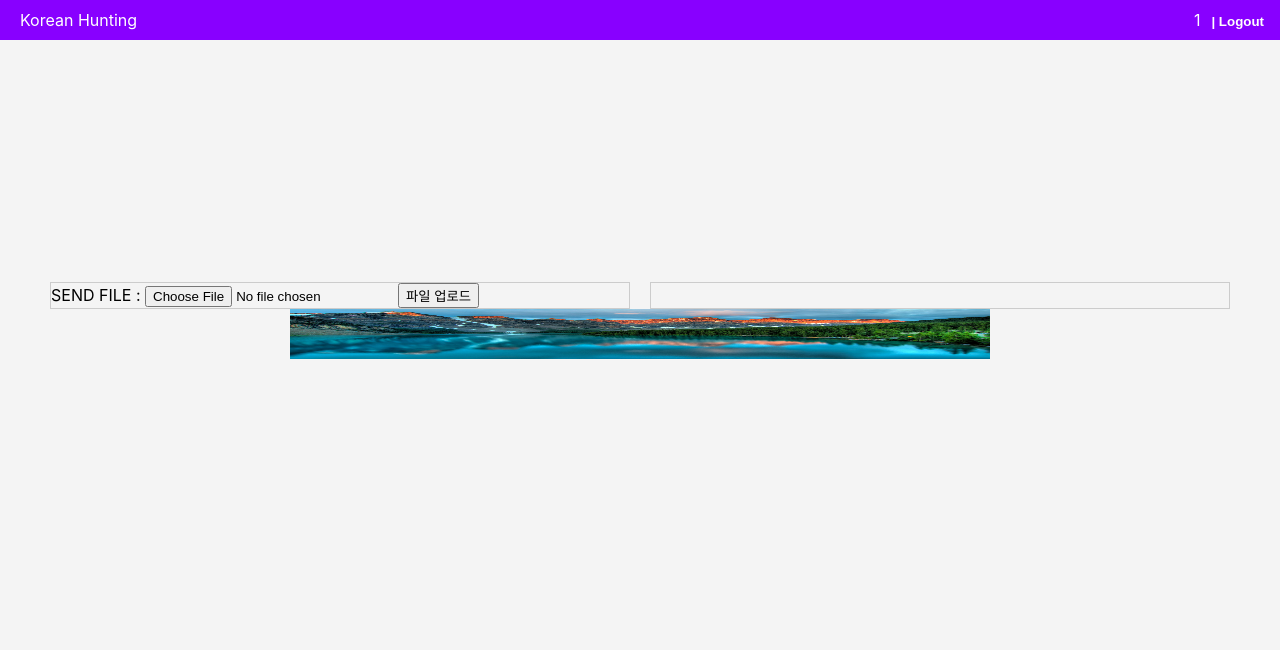
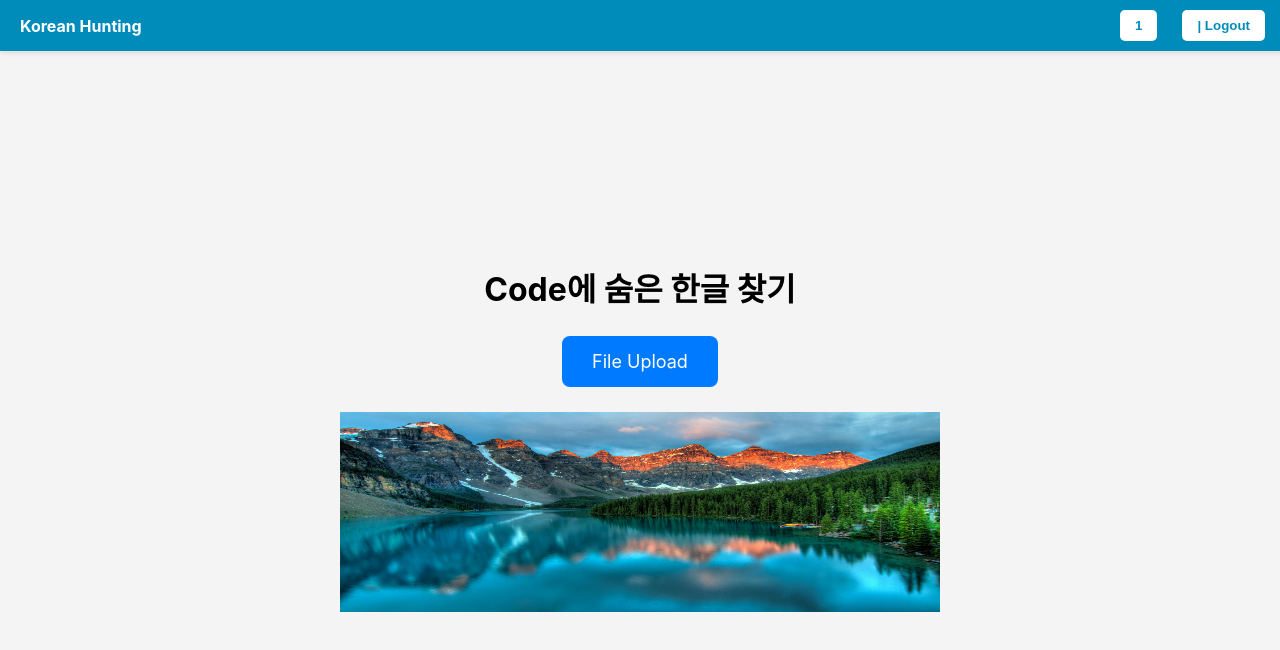
Before and after one commit to dukbong/Korean_Hunting_Front, a React (Create React App) app: page /dashboard in a window 1280 px wide. Shown: the top 650 px of the page. Built offline with nearby package versions, Linux system fonts and the light colour scheme; sample sign-in values are in the browser's storage.

Commit message:
첨부 및 스타일, 계층 구조 화

```diff
--- a/src/App.js
+++ b/src/App.js
@@ -8,7 +8,7 @@ import Login from "./component/login"; // 로그인 컴포넌트
 import SignUp from "./component/join"; // 로그인 컴포넌트
 import Info from "./component/info"; // 다른 페이지 컴포넌트
 import Dashboard from "./component/dashboard"; // 다른 페이지 컴포넌트
-import Navigation from './component/navigation';
+import Navigation from "./component/navigation";
 import AdminUsers from "./component/admin";
 
 function App() {
@@ -21,7 +21,7 @@ function App() {
           <Route path="/join" element={<SignUp />} />
           <Route path="/dashboard" element={<Dashboard />} />
           <Route path="/info" element={<Info />} />
-        <Route path="/admin/get/users" element = {<AdminUsers />} />
+          <Route path="/admin/get/users" element={<AdminUsers />} />
           <Route path="*" element={<Navigate to="/dashboard" />} />
         </Routes>
       </Router>
--- a/src/component/css/dashboard.css
+++ b/src/component/css/dashboard.css
@@ -1,28 +1,90 @@
+h1 {
+  text-align: center;
+  margin-top: calc(100% - 60%); /* 뷰포트 높이에서 20px과 네비게이션 바 높이를 뺀 값으로 상단 여백 설정 */
+}
+
 .dashboard-container {
   display: flex;
-    width: 100vw; /* 웹 페이지의 전체 가로 길이 */
+  justify-content: center;
+  align-items: center;
+  flex-direction: column;
 }
 
-  .file-upload-container,
-  .scroll-container {
-    flex: 1; /* 가로 방향으로 동일한 공간을 차지하도록 설정 */
-    border: 1px solid #ccc;
+.content {
+  width: 600px;
+  max-height: 200px;
+  /* padding: 20px; */
+  border: 1px #ccc;
+  overflow: auto; /* 스크롤 추가 */
+}
+
+.file-info p {
+  color: #333; /* 글자색 변경 */
+  font-size: 16px; /* 폰트 사이즈 수정 */
+  margin-bottom: 10px;
 }
 
 .file-upload-container {
-    margin-right: 10px; /* 왼쪽과 오른쪽 사이 간격 조정 */
-    margin-left: 50px;
+  /* border: 1px solid #ccc; */
+  border-radius: 8px;
+  padding: 20px;
+  text-align: center;
 }
 
-  .scroll-container {
-    overflow-y: scroll; /* 세로 스크롤바 표시 */
-    margin-left: 10px; /* 왼쪽 여백 추가 */
-    margin-right: 50px;
+.file {
+  display: inline-block;
+  margin-bottom: 20px;
+}
+
+.file > input[type='file'] {
+  display: none;
+}
+
+.file > label {
+  font-size: 18px;
+  cursor: pointer;
+  background-color: #007bff;
+  color: white;
+  padding: 15px 30px;
+  border-radius: 8px;
+  transition: background-color 0.3s;
+}
+
+.file > label:hover {
+  background-color: #0056b3;
+}
+
+.file-info {
+  font-size: 16px;
+  margin-bottom: 10px;
+}
+
+.upload-button {
+  font-size: 18px;
+  cursor: pointer;
+  background-color: #28a745;
+  color: white;
+  border: none;
+  border-radius: 8px;
+  padding: 15px 30px;
+  transition: background-color 0.3s;
+  margin-top: 20px;
+}
+
+.upload-button:hover {
+  background-color: #218838;
 }
 
 .ad-image {
-    width: 700px;
-    height: 50px;
-    display: block;
-    margin: 0 auto; /* 수평 가운데 정렬 */
+  width: auto; /* 이미지의 너비를 자동으로 조정하여 비율을 유지합니다. */
+  width: 600px; /* 이미지가 컨테이너를 넘어가지 않도록 최대 너비를 설정합니다. */
+  max-height: 200px; /* 이미지의 최대 높이를 설정합니다. */
 }
+
+.content p {
+  margin: 5px 0;
+}
+
+.content p.red {
+  color: red;
+}
--- /dev/null
+++ b/src/component/css/info.css
@@ -0,0 +1,31 @@
+.jenkins-user-info-container {
+    width: 90%;
+    max-width: 400px;
+    margin: 0 auto;
+    padding: 20px;
+    background-color: #f4f4f4;
+    border: 1px solid #ccc;
+    border-radius: 5px;
+  }
+
+  .jenkins-user-info-heading {
+    margin-bottom: 20px;
+  }
+
+  .jenkins-user-info-table {
+    width: 100%;
+    border-collapse: collapse;
+  }
+
+  .jenkins-user-info-table td {
+    padding: 8px;
+    border-bottom: 1px solid #ddd;
+  }
+
+  .jenkins-user-info-table td:first-child {
+    font-weight: bold;
+  }
+
+  .jenkins-user-info-table td:last-child {
+    text-align: right;
+  }
--- a/src/component/css/navigation.css
+++ b/src/component/css/navigation.css
@@ -5,20 +5,23 @@
   top: 0;
   left: 0;
   width: 100%;
-    background: #80F;
+  background: #008CBA; /* 배경색 변경 */
   padding: 10px;
   display: flex;
   justify-content: space-between;
   align-items: center;
+  box-shadow: 0px 2px 5px rgba(0, 0, 0, 0.1); /* 그림자 추가 */
+  /* z-index: 1000; */
 }
 
 .nav-container .left-content {
-    color: white; /* 텍스트를 하얀색으로 설정 */
-    margin-left: 10px; /* 왼쪽 여백 추가 */
+  color: white;
+  margin-left: 10px;
+  cursor: pointer; /* 마우스 커서 변경 */
 }
 
-  .nav-container .right-content {
-    text-align: right;
+.nav-container .left-content span {
+  font-weight: bold; /* 글자 두껍게 */
 }
 
 .nav-container .right-content ul {
@@ -30,23 +33,27 @@
 }
 
 .nav-container .right-content ul li {
-    margin-left: 5px;
-  }
-
-  .nav-container .right-content ul li:first-child {
-    margin-left: 5px;
+  margin-left: 20px; /* 간격 조정 */
 }
 
 .nav-container .right-content span {
   color: white;
+  font-weight: bold;
 }
 
 .nav-container .right-content button {
-    font-weight: bolder;
+  font-weight: bold;
+  color: #008CBA; /* 버튼 색상 변경 */
+  background-color: white;
+  border: none;
+  border-radius: 5px;
+  cursor: pointer;
+  padding: 8px 15px;
+  margin-right: 25px;
+  transition: background-color 0.3s, color 0.3s; /* 변화 부드럽게 */
+}
+
+.nav-container .right-content button:hover {
+  background-color: #005f6b; /* 호버 시 색상 변경 */
   color: white;
-    background-color: transparent;
-    border: none;
-    cursor: pointer;
-    margin-left: auto; /* 로그아웃 버튼을 오른쪽으로 이동 */
-    margin-right: 20px; /* 오른쪽 여백 추가 */
 }
--- a/src/component/css/signup.css
+++ b/src/component/css/signup.css
@@ -25,7 +25,8 @@
 }
 
 .jenkins-signup-input input,
-  .jenkins-signup-button {
+.jenkins-signup-button,
+.back-button {
   width: calc(100% - 20px);
   padding: 8px;
   font-size: 16px;
@@ -33,7 +34,7 @@
 
 .jenkins-signup-button {
   margin-top: 10px;
-    background-color: #008CBA;
+  background-color: #008CBA; /* 파란 계열 */
   color: white;
   border: none;
   border-radius: 5px;
@@ -44,3 +45,17 @@
 .jenkins-signup-button:hover {
   background-color: #005f6b;
 }
+
+.back-button {
+  margin-top: 10px;
+  background-color: #ff6347; /* 붉은 계열 */
+  color: white;
+  border: none;
+  border-radius: 5px;
+  cursor: pointer;
+  transition: background-color 0.3s ease;
+}
+
+.back-button:hover {
+  background-color: #cc4c3e;
+}
--- a/src/component/dashboard.jsx
+++ b/src/component/dashboard.jsx
@@ -16,33 +16,116 @@ function DashBoard() {
   }, [navigate]);
 
   const [file, setFile] = useState(null);
-
+  const [modifyDate, setModifyDate] = useState("");
+  const [directory, setDirectory] = useState("");
   // 파일 선택 시 실행되는 함수
   const handleFileChange = (e) => {
     const selectedFile = e.target.files[0];
     setFile(selectedFile);
+    if(selectedFile){
+      DateConvertString(selectedFile.lastModifiedDate);
+    }else{
+      setModifyDate("");
+    }
+  };
+
+  // 파일의 마지막 수정 시간
+  const DateConvertString = (fileDate) =>{
+    const fileModifyDate = fileDate;
+    const date = new Date(fileModifyDate);
+    const koreaOffset = 9 * 60 * 60 * 1000; // 한국 표준시는 GMT+9
+    date.setTime(date.getTime() + koreaOffset);
+    const year = date.getFullYear();
+    const month = String(date.getMonth() + 1).padStart(2, "0"); // getMonth()는 0부터 시작하므로 1을 더하고, 두 자리 숫자로 만듭니다.
+    const day = String(date.getDate()).padStart(2, "0");
+    const hour = String(date.getHours()).padStart(2, "0");
+    const minute = String(date.getMinutes()).padStart(2, "0");
+    const second = String(date.getSeconds()).padStart(2, "0");
+    setModifyDate(year + "-" + month + "-" + day + " " + hour + ":" + minute + ":" + second);
   };
 
   // 파일 업로드 시 실행되는 함수
   const handleUpload = () => {
     if (file) {
-      console.log("Uploading file:", file);
+      console.log(file);
+      const formData = new FormData();
+      formData.append("file", file);
+
+      const token = localStorage.getItem("token");
+
+      axiosInstance.post("/file/upload", formData, {
+        headers : {
+          Authorization: `Bearer ${token}`,
+          'Content-Type': 'multipart/form-data'
+        }
+      })
+      .then((res) => {
+        console.log(convertToHierarchy(res.data.directory));
+        setDirectory(res.data.directory);
+      })
+      .catch((err) => {
+        console.log(err);
+      })
     } else {
       alert("파일을 선택해주세요.");
     }
   };
 
+  // 계층으로 표현하기 위한 함수... 아직 작성중.
+  function convertToHierarchy(data) {
+    const hierarchy = [];
+
+    data.forEach((item) => {
+      const parts = item.split("\\");
+      let currentLevel = hierarchy;
+
+      parts.forEach((part, index) => {
+        const existingPath = currentLevel.find((node) => node.name === part);
+        if (existingPath) {
+          currentLevel = existingPath.children;
+        } else {
+          const newNode = { name: part, children: [] };
+          currentLevel.push(newNode);
+          currentLevel = newNode.children;
+        }
+
+        if (index === parts.length - 1) {
+          currentLevel.push({ name: part, type: "file" });
+        }
+      });
+    });
+
+    return hierarchy;
+  }
+
   return (
     <div>
+      <h1>Code에 숨은 한글 찾기</h1>
       <div className="dashboard-container">
         <div className="file-upload-container">
-        <label htmlFor="file-upload">SEND FILE : </label>
-          <input type="file" onChange={handleFileChange} accept=".zip" />
-          <button onClick={handleUpload}>파일 업로드</button>
+          <div className='file file--upload'>
+            <label htmlFor='input-file' className="upload-label">
+            <i className="fa-regular fa-cloud-arrow-down" style={{ color: '#ffffff' }}></i>File Upload
+            </label>
+            <input id='input-file' type="file" onChange={handleFileChange} accept=".zip" />
+          </div>
+          {file && (
+            <div>
+              <p className="file-info">Name : {file?.name}</p>
+              <p className="file-info">Modify Date : {modifyDate}</p>
+              <button className="upload-button" onClick={handleUpload}>SEARCH</button>
+            </div>
+          )}
         </div>
         <div className="scroll-container">
           <div className="content">
-
+            {directory && directory.length > 0 ? (
+              directory.map((item, index) => (
+                <p key={index} className={item.endsWith('_$INSERT') ? 'red' : ''}> - {item.endsWith('_$INSERT') ? item.slice(0, -8) : item}</p>
+              ))
+            ) : (
+              null
+            )}
           </div>
         </div>
       </div>
--- a/src/component/navigation.jsx
+++ b/src/component/navigation.jsx
@@ -32,18 +32,24 @@ const Navigation = () => {
         });
   };
 
+  const handleMain = () => {
+    navigate("/dashboard");
+  };
+
+  const handleUserIdClick = () => {
+    navigate("/info");
+  };
+
   if (isAuthenticated && !isLoginPage && !isJoinPage) {
     return (
       <nav className="nav-container">
-        <div className="left-content">
+        <div className="left-content" onClick={handleMain}>
           <span>Korean Hunting</span>
         </div>
         <div className="right-content">
           <ul>
             <li>
-              <span>{userId}</span>
-            </li>
-            <li>
+              <span onClick={handleUserIdClick}><button>{userId}</button></span>
               <button onClick={handleLogout}>| Logout</button>
             </li>
           </ul>
```
Also changed, not shown: src/component/info.jsx (+19 -5 lines), src/component/join.jsx (+15 -4 lines), src/component/login.jsx (+6 -3 lines). Lines whose indentation alone changed are shown as unchanged.
